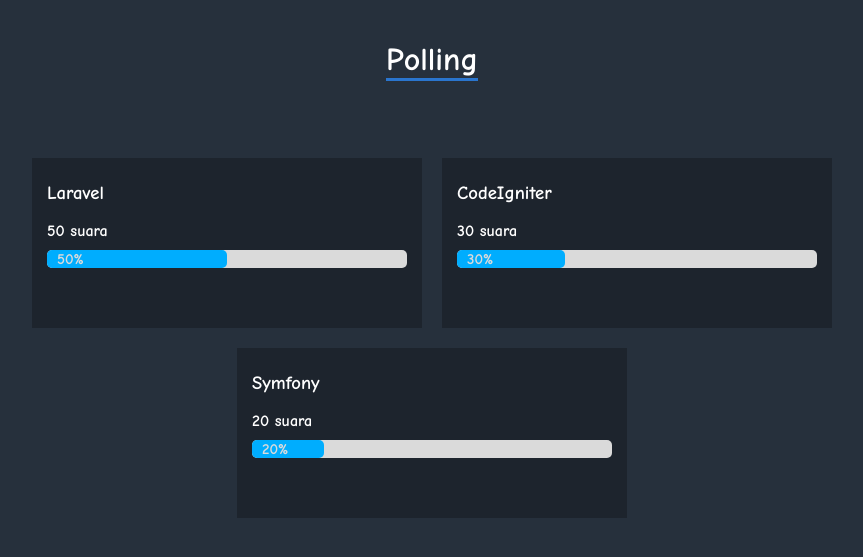
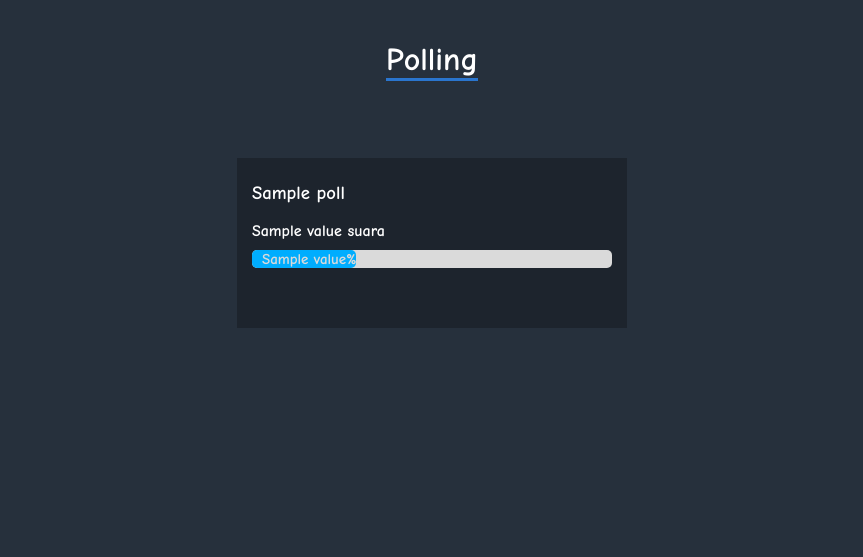
Before and after one commit to travisblock/phpmvc-poll-system, a PHP site: template app/views/home/index.php in a window 1280 px wide. Shown: the part 80-637 px from the top of the page, without its empty margins (208-1071 px from the left). Run offline with PHP 8.4, Linux system fonts and the light colour scheme; the template is opened without the code that fills it: most values are stand-ins (such as "Sample title", 1, 10 or a date in 2020); some libraries are stand-ins or nearby versions.

Commit message:
fix pool bar

```diff
--- a/app/views/home/index.php
+++ b/app/views/home/index.php
@@ -1,19 +1,29 @@
 <div class="row-center">
   <h1 class="border-bottom">Polling</h1>
 </div>
+
+
 <div class="row-box">
+  <?php
+  foreach($data['poll'] as $key){
+  ?>
   <div class="pool-card">
-    <h3>Laravel</h3>
-    <span class="text-suara">50 suara</span>
+    <h3><?= $key['name']; ?></h3>
+    <span class="text-suara"><?= $key['value']; ?> suara</span>
     <div class="pool-bar">
       <span class="span1">
-        <span class="span2" style="width:50%">
-          <span class="span3">50%</span>
+        <span class="span2" style="width:<?= $key['value']; ?>%">
+          <span class="span3"><?= $key['value']; ?>%</span>
         </span>
       </span>
     </div>
   </div>
-  <div class="pool-card">
+
+  <?php
+  }
+  ?>
+
+  <!-- <div class="pool-card">
     <h3>CodeIgniter</h3>
     <span class="text-suara">30 suara</span>
     <div class="pool-bar">
@@ -34,5 +44,5 @@
         </span>
       </span>
     </div>
-  </div>
+  </div> -->
 </div>
```
